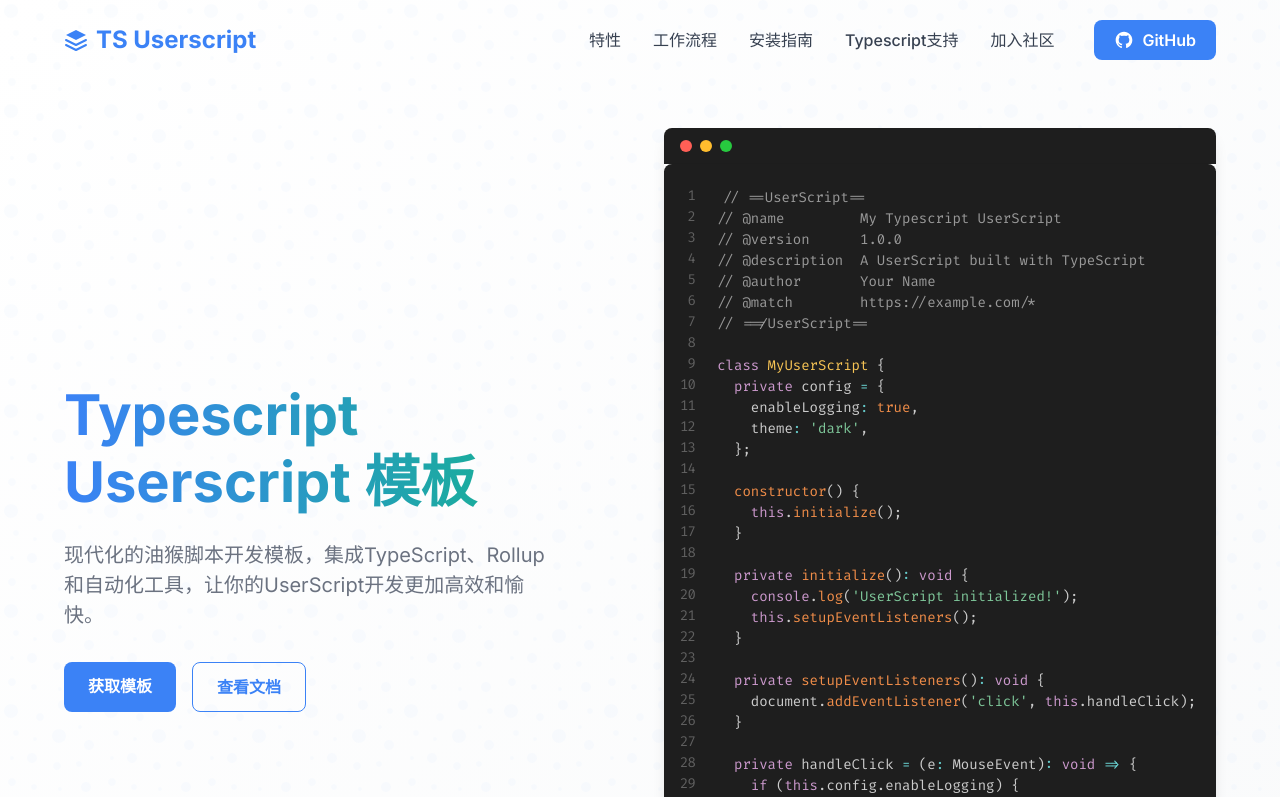
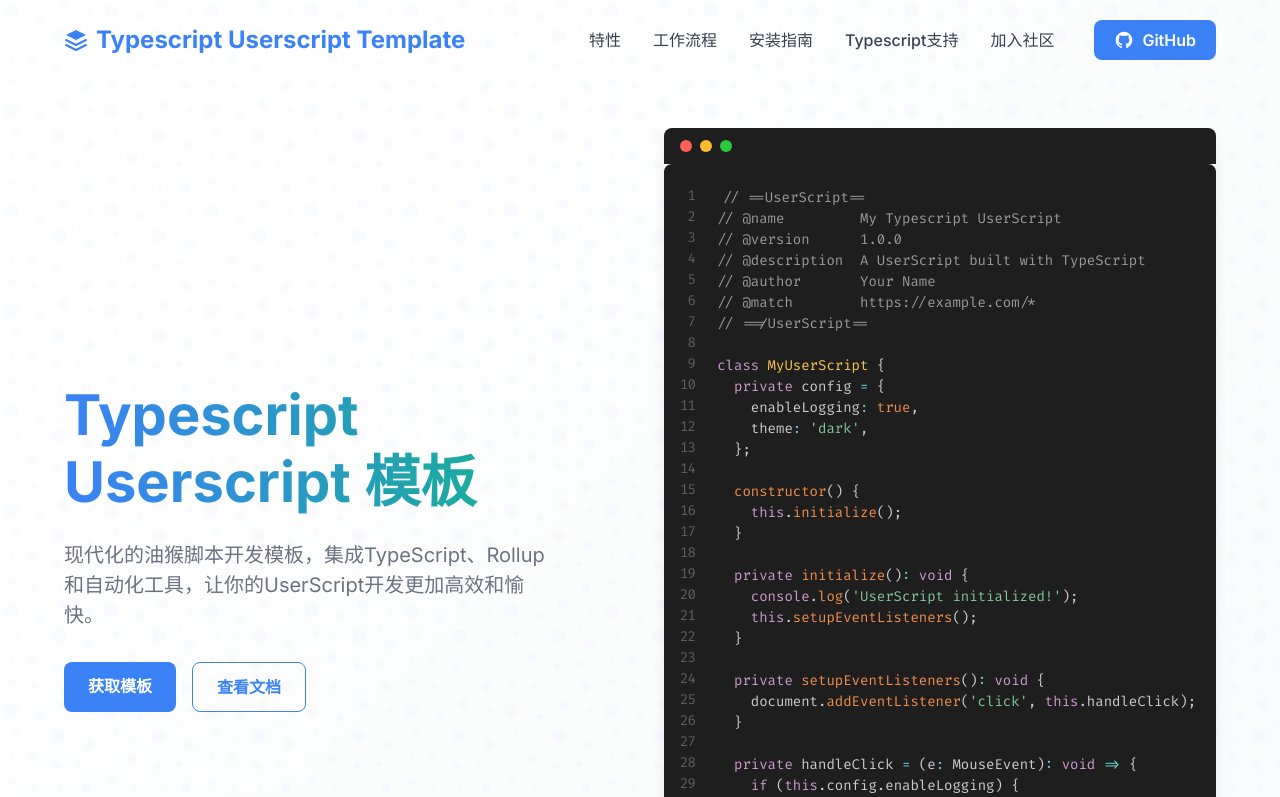
Before and after one commit to JSREI/typescript-userscript-template, a React (Create React App) app in the folder office-website/: page / in a window 1280 px wide. Shown: the top 797 px of the page. Built offline with nearby package versions, Linux system fonts and the light colour scheme.

Commit message:
修改导航栏和页脚中的标题，并添加仓库链接

```diff
--- a/office-website/src/components/Footer.tsx
+++ b/office-website/src/components/Footer.tsx
@@ -127,13 +127,13 @@
       <FooterContent>
         <FooterTop>
           <FooterColumn>
-            <FooterLogo href="/">
+            <FooterLogo href="https://github.com/JSREI/typescript-userscript-template" target="_blank">
               <svg width="24" height="24" viewBox="0 0 24 24" fill="none" xmlns="http://www.w3.org/2000/svg">
                 <path d="M12 2L2 7L12 12L22 7L12 2Z" fill="#3B82F6" />
                 <path d="M2 17L12 22L22 17" stroke="#3B82F6" strokeWidth="2" strokeLinecap="round" strokeLinejoin="round" />
                 <path d="M2 12L12 17L22 12" stroke="#3B82F6" strokeWidth="2" strokeLinecap="round" strokeLinejoin="round" />
               </svg>
-              <span>TS UserScript</span>
+              <span>Typescript Userscript Template</span>
             </FooterLogo>
             <FooterDescription>
               Typescript Userscript Template是一个用于开发油猴脚本的现代化模板，帮助开发者轻松创建高质量的用户脚本。
--- a/office-website/src/components/Header.tsx
+++ b/office-website/src/components/Header.tsx
@@ -160,7 +160,7 @@
             <path d="M2 17L12 22L22 17" stroke="#3B82F6" strokeWidth="2" strokeLinecap="round" strokeLinejoin="round" />
             <path d="M2 12L12 17L22 12" stroke="#3B82F6" strokeWidth="2" strokeLinecap="round" strokeLinejoin="round" />
           </svg>
-          <span>TS Userscript</span>
+          <span>Typescript Userscript Template</span>
         </Logo>
 
         <NavLinks>
```
